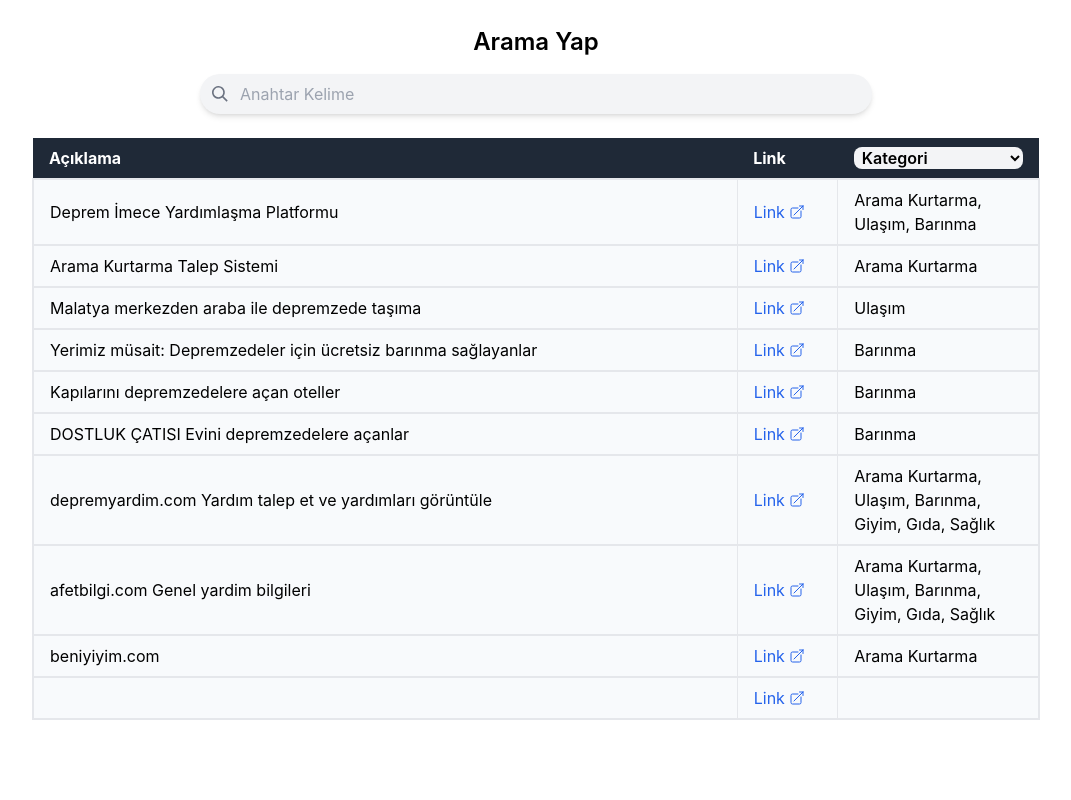
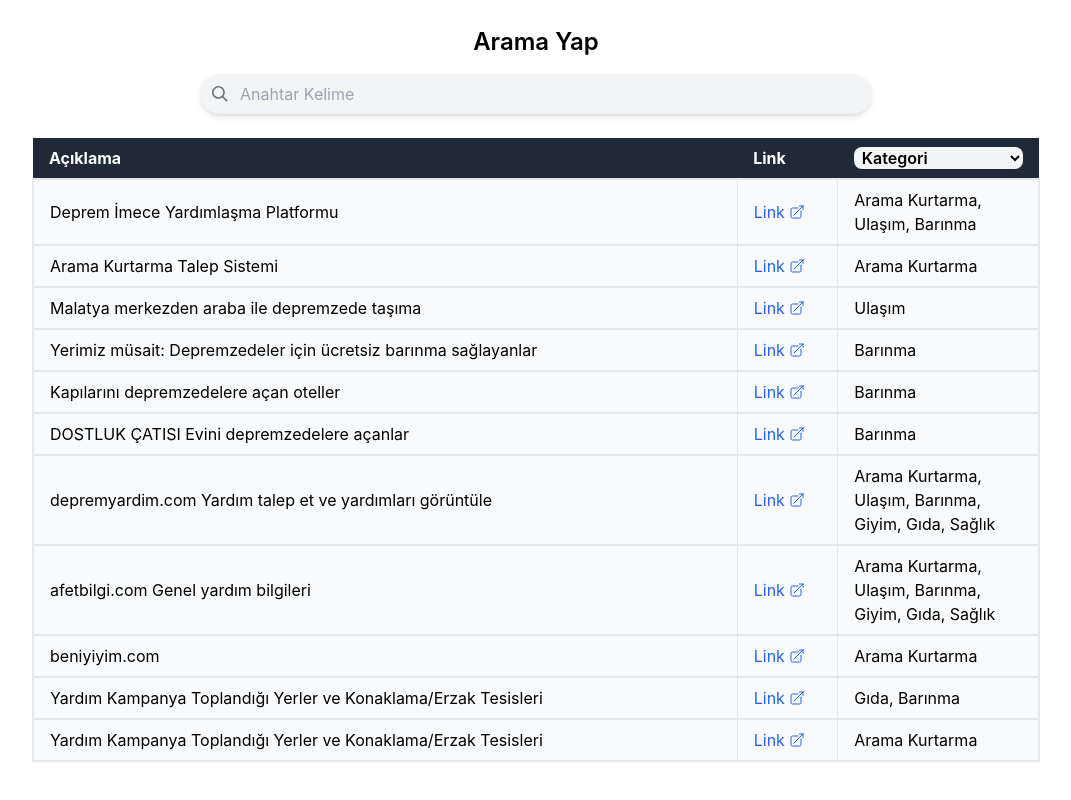
Before and after one commit to alparslandeniz/tumyardimlar, a React (Create React App) app: page / in a window 1280 px wide. Shown: the part 306-1106 px from the top of the page, without its empty margins (104-1175 px from the left). Before the commit the page ends 1066 px from the top, so only its background shows below. Built offline with nearby package versions, Linux system fonts and the light colour scheme.

Commit message:
Update Data.js

```diff
--- a/src/Components/Constants/Data.js
+++ b/src/Components/Constants/Data.js
@@ -35,7 +35,7 @@ export const allForms = [
     category: "Arama Kurtarma, Ulaşım, Barınma, Giyim, Gıda, Sağlık",
   },
   {
-    description: "afetbilgi.com Genel yardim bilgileri",
+    description: "afetbilgi.com Genel yardım bilgileri",
     url: "https://afetbilgi.com/",
     category: "Arama Kurtarma, Ulaşım, Barınma, Giyim, Gıda, Sağlık",
   },
@@ -45,8 +45,13 @@ export const allForms = [
     category: "Arama Kurtarma",
   },
   {
-    description: "",
-    url: "",
-    category: "",
+    description: "Yardım Kampanya Toplandığı Yerler ve Konaklama/Erzak Tesisleri",
+    url: "https://deprem.cloud/",
+    category: "Gıda, Barınma",
+  },
+  {
+    description: "Yardım Kampanya Toplandığı Yerler ve Konaklama/Erzak Tesisleri",
+    url: "https://www.depremyardim.org/",
+    category: "Arama Kurtarma",
   },
 ];
```
